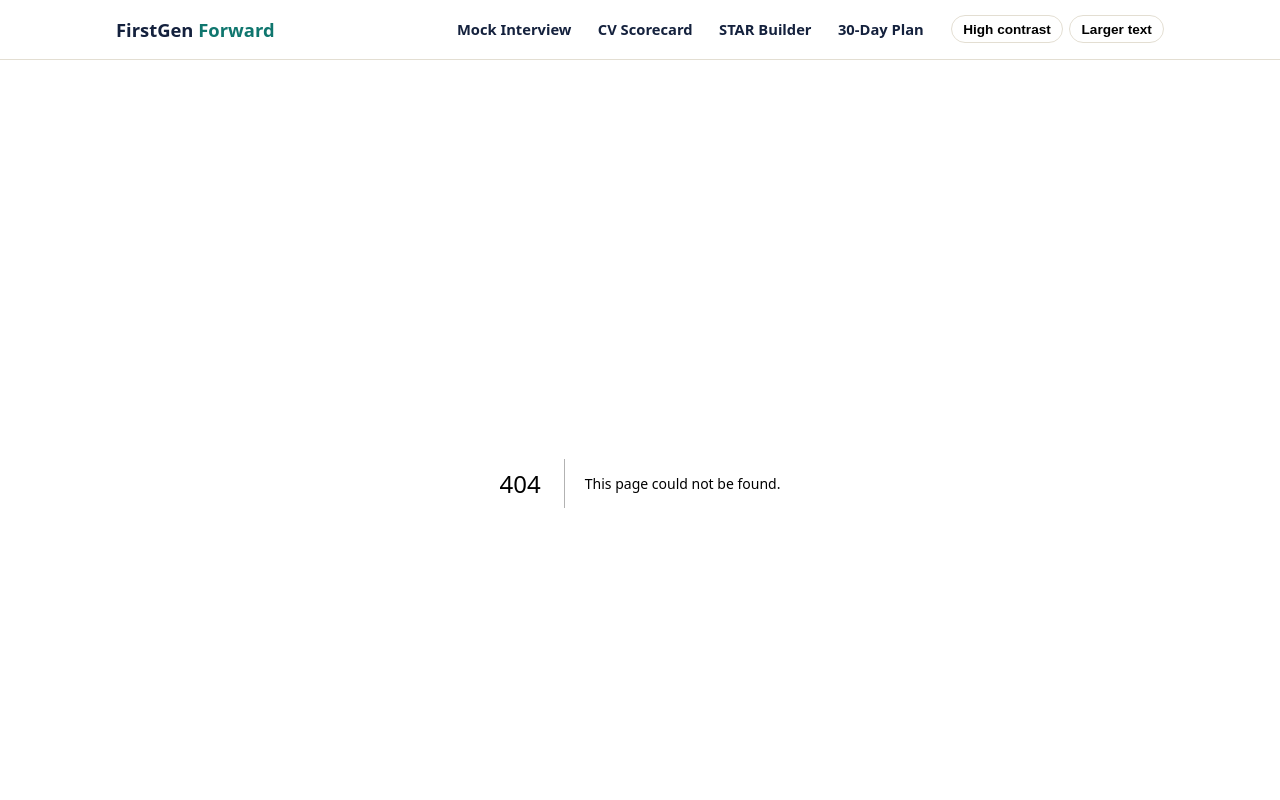
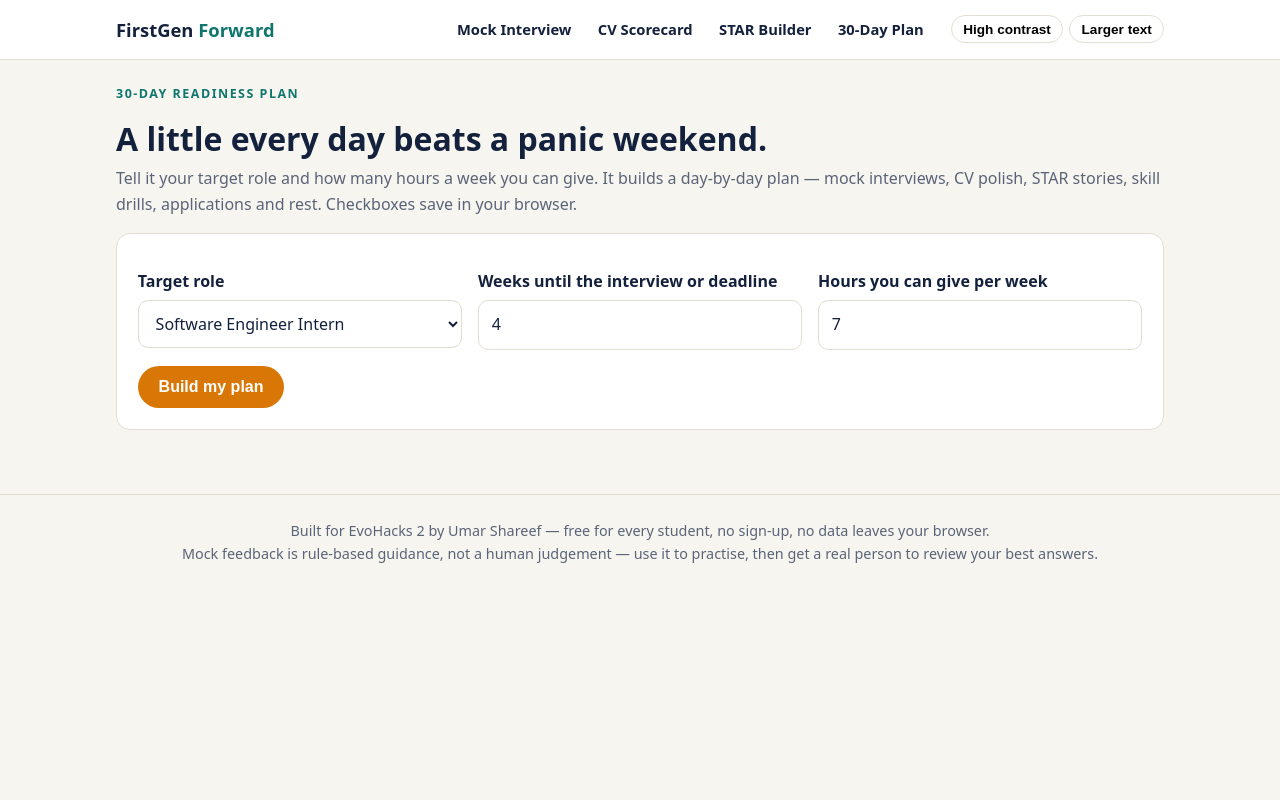
Before and after one commit to umarshareef0165-netizen/firstgen-forward, a Next.js app: page /plan in a window 1280 px wide. Before the commit this address had no page. Shown: the top 800 px of the page. Built offline with nearby package versions, Linux system fonts and the light colour scheme.

Commit message:
FirstGen Forward — EvoHacks 2 submission (Next.js, fully working): app/plan/page.tsx

```diff
--- /dev/null
+++ b/app/plan/page.tsx
@@ -0,0 +1,73 @@
+"use client";
+import { useEffect, useMemo, useState } from "react";
+import { buildPlan } from "../../lib/engine";
+
+export default function PlanPage() {
+  const [role, setRole] = useState("Software Engineer Intern");
+  const [weeks, setWeeks] = useState(4);
+  const [hours, setHours] = useState(7);
+  const [made, setMade] = useState(false);
+  const [checked, setChecked] = useState<Record<number, boolean>>({});
+
+  const plan = useMemo(() => (made ? buildPlan(role, weeks, hours) : []), [made, role, weeks, hours]);
+  const doneCount = plan.filter((d) => checked[d.day]).length;
+
+  useEffect(() => {
+    try { setChecked(JSON.parse(localStorage.getItem("fgf-plan") || "{}")); } catch { /* empty */ }
+  }, []);
+  function toggle(day: number) {
+    const next = { ...checked, [day]: !checked[day] };
+    setChecked(next);
+    try { localStorage.setItem("fgf-plan", JSON.stringify(next)); } catch { /* ignore */ }
+  }
+
+  return (
+    <>
+      <p className="kicker">30-Day Readiness Plan</p>
+      <h1>A little every day beats a panic weekend.</h1>
+      <p className="muted">Tell it your target role and how many hours a week you can give. It builds a day-by-day plan — mock interviews, CV polish, STAR stories, skill drills, applications and rest. Checkboxes save in your browser.</p>
+
+      <div className="card">
+        <div className="grid c3">
+          <div>
+            <label htmlFor="role">Target role</label>
+            <select id="role" value={role} onChange={(e) => setRole(e.target.value)}>
+              <option>Software Engineer Intern</option>
+              <option>Data Analyst</option>
+              <option>Product / General</option>
+              <option>Tutor / Teaching</option>
+            </select>
+          </div>
+          <div>
+            <label htmlFor="weeks">Weeks until the interview or deadline</label>
+            <input id="weeks" type="number" min={1} max={8} value={weeks} onChange={(e) => setWeeks(Math.max(1, Math.min(8, Number(e.target.value) || 1)))} />
+          </div>
+          <div>
+            <label htmlFor="hours">Hours you can give per week</label>
+            <input id="hours" type="number" min={2} max={30} value={hours} onChange={(e) => setHours(Math.max(2, Math.min(30, Number(e.target.value) || 2)))} />
+          </div>
+        </div>
+        <button className="btn" type="button" onClick={() => setMade(true)} style={{ marginTop: "1rem" }}>Build my plan</button>
+      </div>
+
+      {made && plan.length > 0 && (
+        <section className="section" aria-live="polite">
+          <h2>Your {weeks}-week plan · {role}</h2>
+          <div className="progress-label"><span>{doneCount} of {plan.length} days done</span><span>{Math.round((doneCount / plan.length) * 100)}%</span></div>
+          <div className="progress" role="progressbar" aria-valuenow={Math.round((doneCount / plan.length) * 100)} aria-valuemin={0} aria-valuemax={100} aria-label="Plan progress"><div style={{ width: `${(doneCount / plan.length) * 100}%` }} /></div>
+          <div style={{ marginTop: "1rem" }}>
+            {plan.map((d) => (
+              <label className="check" key={d.day} style={{ textDecoration: checked[d.day] ? "line-through" : "none", opacity: checked[d.day] ? 0.65 : 1 }}>
+                <input type="checkbox" checked={!!checked[d.day]} onChange={() => toggle(d.day)} aria-label={`Day ${d.day}: ${d.title}`} />
+                <span><strong>Day {d.day} — {d.title}</strong> <span className="muted">({d.minutes} min)</span><br /><span className="muted">{d.task}</span></span>
+              </label>
+            ))}
+          </div>
+          <p style={{ marginTop: "1rem" }}>
+            <button className="btn ghost" style={{ color: "var(--ink)", border: "1px solid var(--line)", background: "#fff" }} type="button" onClick={() => { setChecked({}); try { localStorage.removeItem("fgf-plan"); } catch { /* ignore */ } }}>Reset checkmarks</button>
+          </p>
+        </section>
+      )}
+    </>
+  );
+}
```
